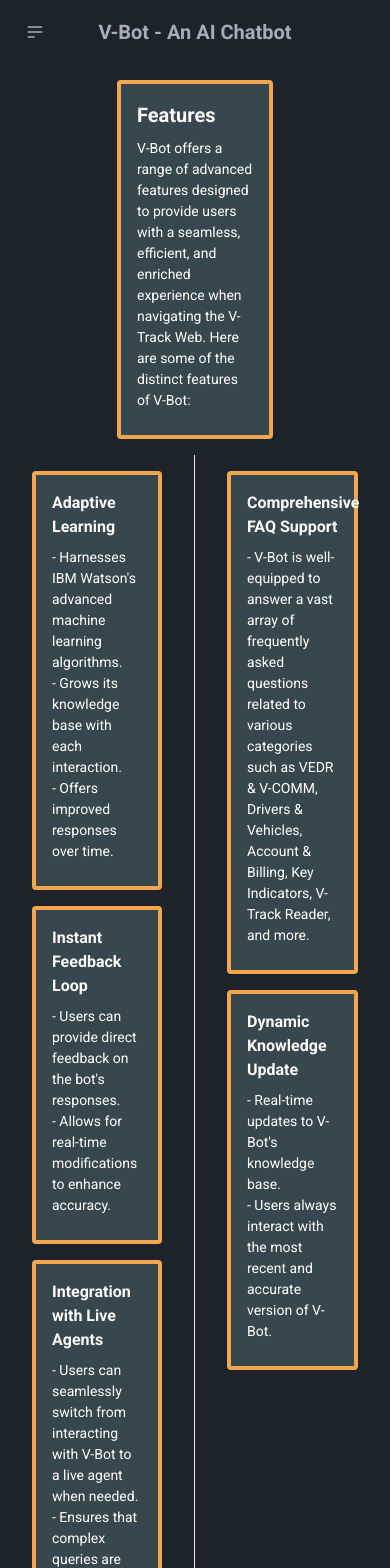
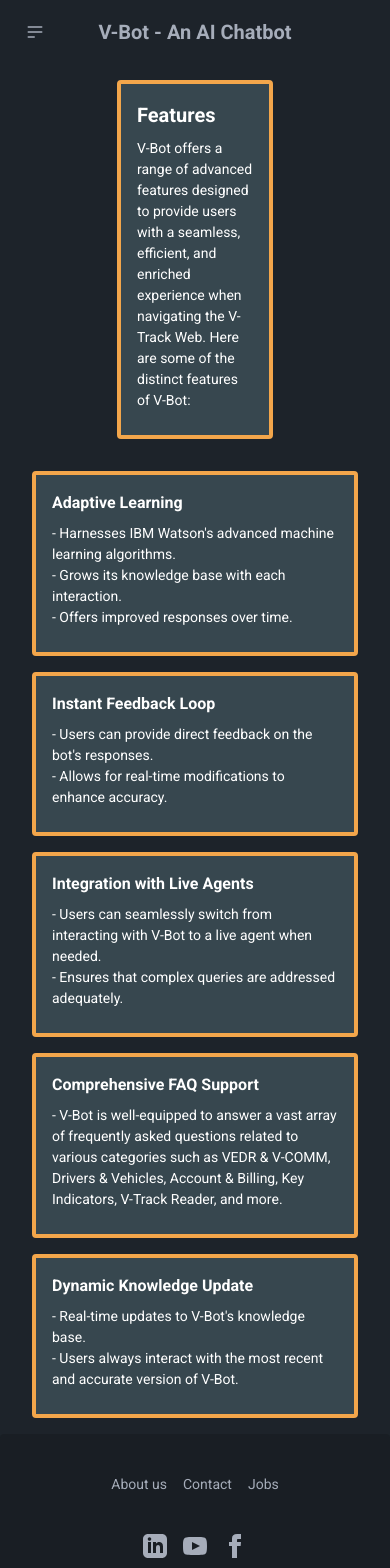
Before and after one commit to tomagrab/v-bot, a SvelteKit app: page /Features in a window 390 px wide. Shown: the top 1568 px of the page. Built offline with nearby package versions, Linux system fonts and the light colour scheme.

Commit message:
Fixed mobile display

```diff
--- a/src/routes/FAQs/+page.svelte
+++ b/src/routes/FAQs/+page.svelte
@@ -7,8 +7,8 @@
   </p>
 </div>
 
-<div class="grid grid-cols-2">
-  <div class="flex flex-col px-8 border-r">
+<div class="grid md:grid-cols-2 sm:grid-cols-1">
+  <div class="flex flex-col px-8 md:border-r md:border-neutral-50">
     <div class="info-box w-full border-4 rounded p-4 mt-4">
       <h2 class="info-box__title">VEDR & V-COMM</h2>
       <ul class="info-box__text">
--- a/src/routes/Features/+page.svelte
+++ b/src/routes/Features/+page.svelte
@@ -7,8 +7,8 @@
   </p>
 </div>
 
-<div class="grid grid-cols-2">
-  <div class="flex flex-col px-8 border-r">
+<div class="grid md:grid-cols-2 sm:grid-cols-1">
+  <div class="flex flex-col px-8 md:border-r md:border-neutral-50">
     <div class="info-box w-full border-4 rounded p-4 mt-4">
       <h3 class="info-box__subtitle">Adaptive Learning</h3>
       <ul class="info-box__text">
--- a/src/routes/Information/+page.svelte
+++ b/src/routes/Information/+page.svelte
@@ -9,8 +9,8 @@
   </p>
 </div>
 
-<div class="grid grid-cols-2">
-  <div class="flex flex-col px-8 border-r">
+<div class="grid md:grid-cols-2 sm:grid-cols-1">
+  <div class="flex flex-col px-8 md:border-r md:border-neutral-50">
     <div class="info-box w-full border-4 rounded p-4 mt-4">
       <h2 class="info-box__title">Continuous Evolution</h2>
       <h3 class="info-box__subtitle">Integration Dynamic</h3>
--- a/src/routes/UserGuide/+page.svelte
+++ b/src/routes/UserGuide/+page.svelte
@@ -36,7 +36,7 @@
     </li>
     <li>
       7. If V-bot still cannot answer your question, you can connect to a live
-      agent by repying "Agent"
+      agent by replying "Agent"
     </li>
   </ul>
 </div>
```
